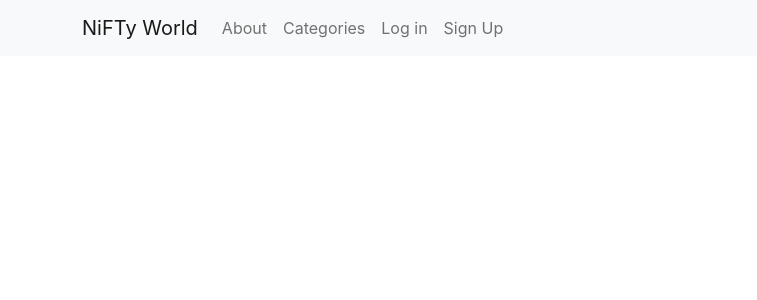
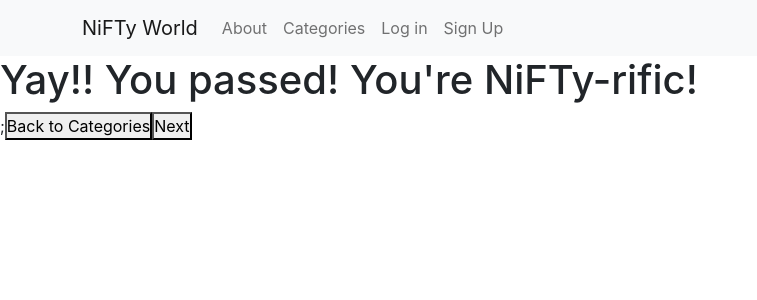
Before and after one commit to TaylorWill94/NiFTy-World-F-E-Taylor, a React (Create React App) app: page /correct in a window 1280 px wide. Shown: the top 300 px of the page, without its empty margins (0-757 px from the left). Built offline with nearby package versions, Linux system fonts and the light colour scheme.

Commit message:
Add TryAgain and Correct Message Pages

```diff
--- a/src/App.js
+++ b/src/App.js
@@ -11,7 +11,8 @@
 import NFT from "./Pages/NFT";
 import Messages from "./Pages/Messages";
 import Quiz from "./Pages/Quiz";
-
+import TryAgain from "Pages/TryAgain";
+import Correct from "Pages/Correct";
 
 function App() {
   return (
@@ -23,6 +24,8 @@
         <Route path="/NFT" element={<NFT />} />
         <Route path="/messages" element={<Messages />} />
         <Route path="/quiz" element={<Quiz />} />
+        <Route path="/tryagain" element={<TryAgain />} />
+        <Route path="/correct" element={<Correct />} />
       </Routes>
     </div>
   );
--- /dev/null
+++ b/src/Pages/Correct.css
@@ -0,0 +1,25 @@
+/* .element {
+  background-image: url(/src/Pages/yay.svg);
+}
+
+h1 {
+  background-image: url("boyjoy.jpg");
+} */
+
+.text {
+  color: whitesmoke;
+}
+/* .article {
+  height: 100%;
+  background-repeat: no-repeat;
+  background-position: center;
+  background-size: cover;
+  display: grid;
+  place-items: center;
+}
+
+.header {
+  font-size: 80px;
+  color: white;
+  text-align: center;
+} */
--- a/src/Pages/Correct.js
+++ b/src/Pages/Correct.js
@@ -1,8 +1,8 @@
-import React, { Component } from "react";
+import React from "react";
 import { Link } from "react-router-dom";
 import "./Correct.css";
-import boyjoy from "../boyjoy.jpg";
-import background from "../boyjoy.jpg";
+//import boyjoy from "../boyjoy.jpg";
+//import background from "../boyjoy.jpg";
 
 // import styles from "./Background.module.css";
 
--- a/src/Pages/TryAgain.js
+++ b/src/Pages/TryAgain.js
@@ -1,4 +1,4 @@
-import React, { Component } from "react";
+import React from "react";
 import { Link } from "react-router-dom";
 
 function TryAgain() {
```
Also changed, not shown: src/boyjoy.jpg (added), src/yay.svg (added).
